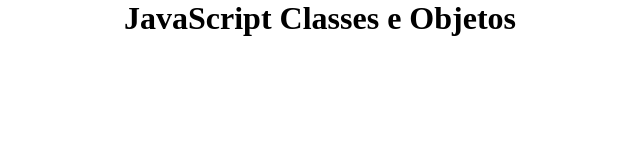
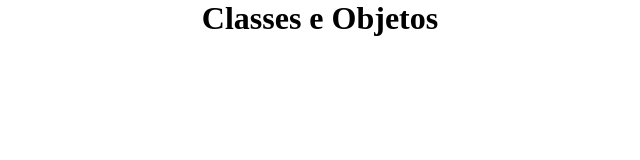
Before and after one commit to gwcamargo/javascript, a website with bundled scripts: page classes-objetos/index.html in a window 1280 px wide. Shown: the whole page, without its empty margins (320-960 px from the left). Built offline with nearby package versions, Linux system fonts and the light colour scheme.

Commit message:
atualizando

```diff
--- a/classes-objetos/index.html
+++ b/classes-objetos/index.html
@@ -4,12 +4,12 @@
     <meta charset="UTF-8">
     <meta http-equiv="X-UA-Compatible" content="IE=edge">
     <meta name="viewport" content="width=device-width, initial-scale=1.0">
-    <title>Classes e objetos</title>
+    <title>JavaScript classes e objetos</title>
     <link rel="stylesheet" href="style.css">
 </head>
 <body>
     <main>
-        <h1>JavaScript Classes e Objetos</h1>
+        <h1>Classes e Objetos</h1>
     </main>
 
     <script type="module" src="index.js"></script>
```
